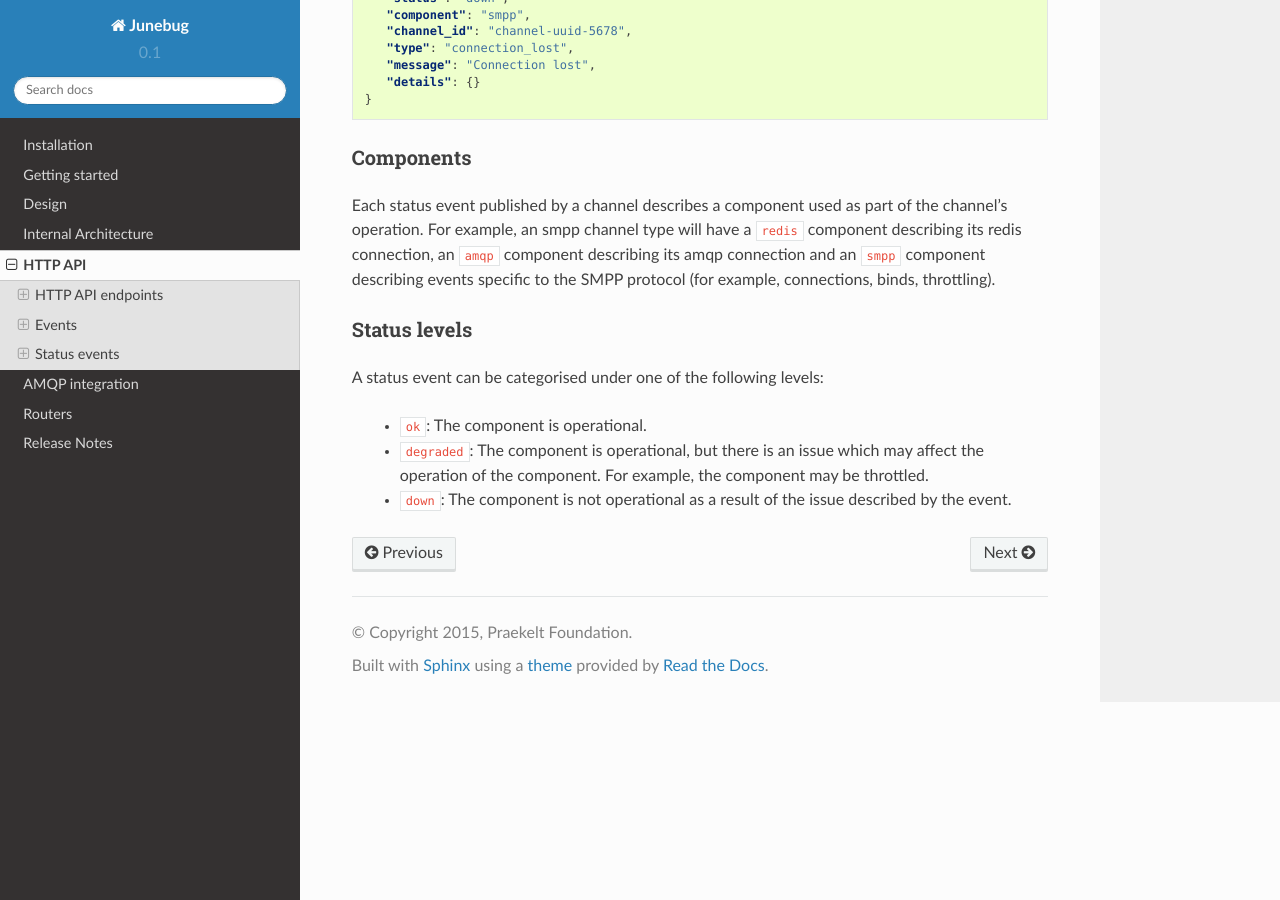
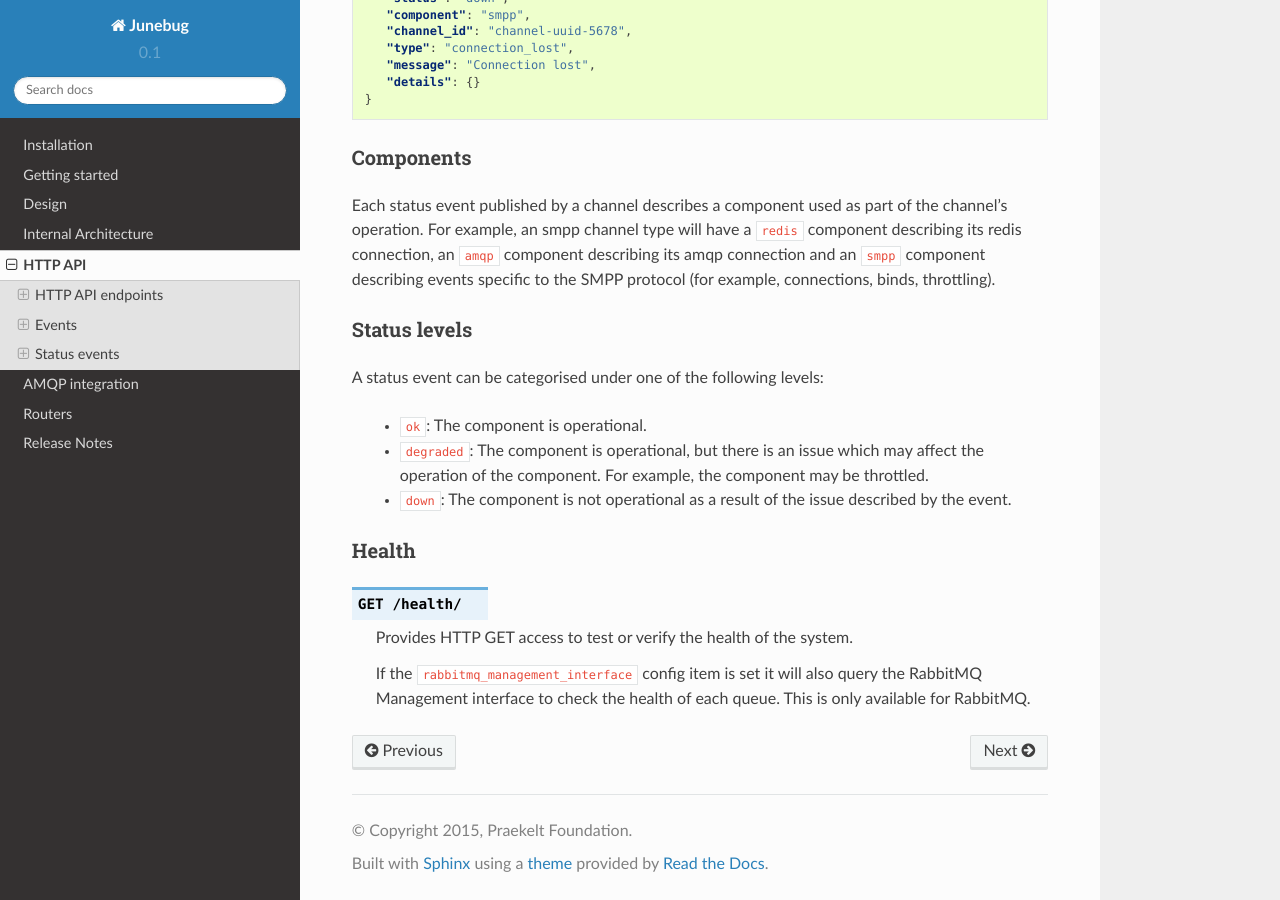
Before and after one commit to praekeltfoundation/junebug, a Sphinx documentation site: the page built from docs/http_api.rst, in a window 1280 px wide and 900 px high, scrolled down 12576 px. Built offline with Sphinx 7.4.7 and the Read the Docs theme 2.0.0, drawn with Linux system fonts in a browser that asks for light colours; pages that are not in the unit, such as notebooks, are missing from menus.

Commit message:
update docs

```diff
--- a/docs/http_api.rst
+++ b/docs/http_api.rst
@@ -752,3 +752,16 @@ A status event can be categorised under one of the following levels:
     throttled.
   - ``down``: The component is not operational as a result of the issue
     described by the event.
+
+.. _health:
+
+Health
+^^^^^^
+
+.. http:get:: /health/
+
+   Provides HTTP GET access to test or verify the health of the system.
+
+   If the ``rabbitmq_management_interface`` config item is set it will also
+   query the RabbitMQ Management interface to check the health of each queue.
+   This is only available for RabbitMQ.
```
Also changed, not shown: docs/release-notes.rst (+7 -0 lines).
